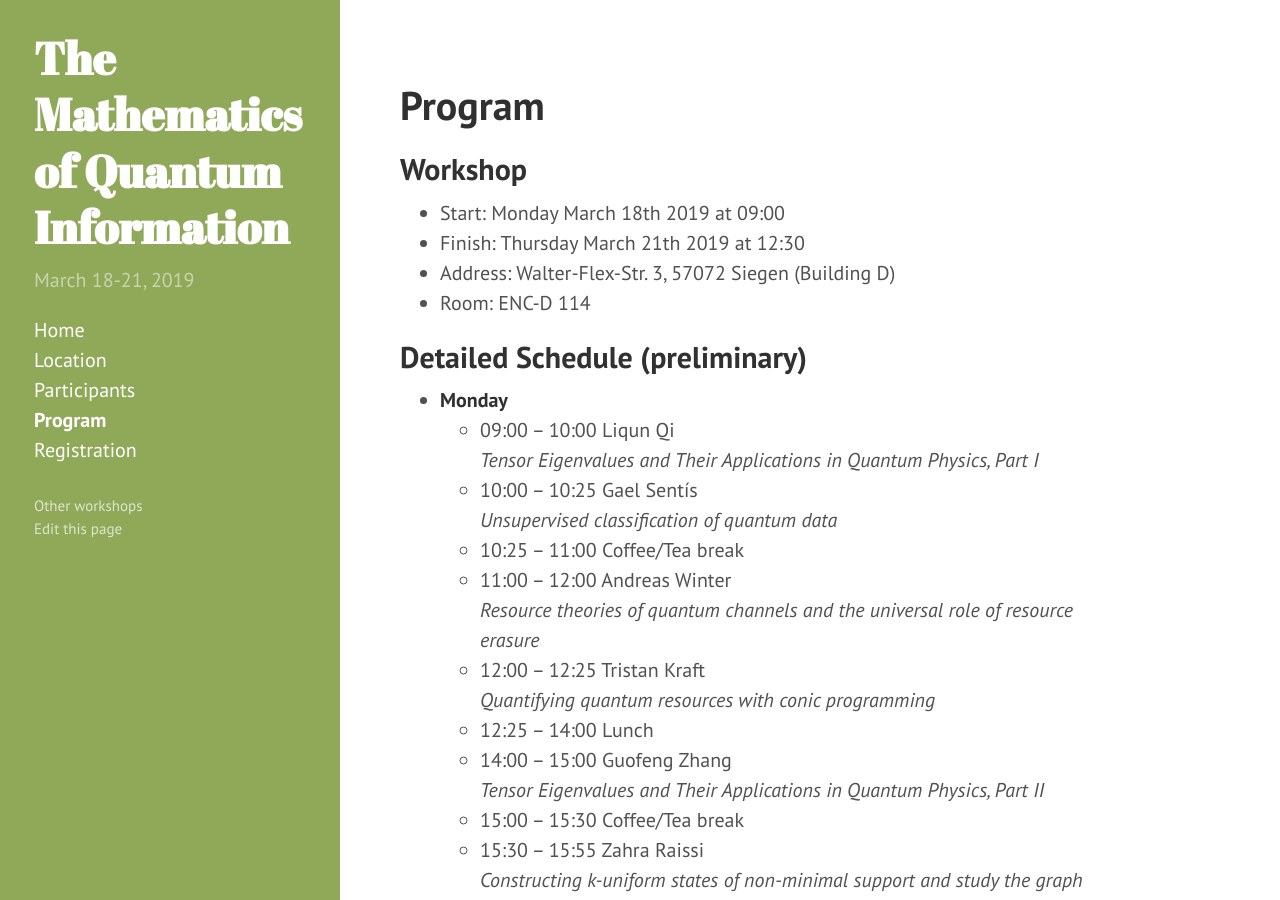
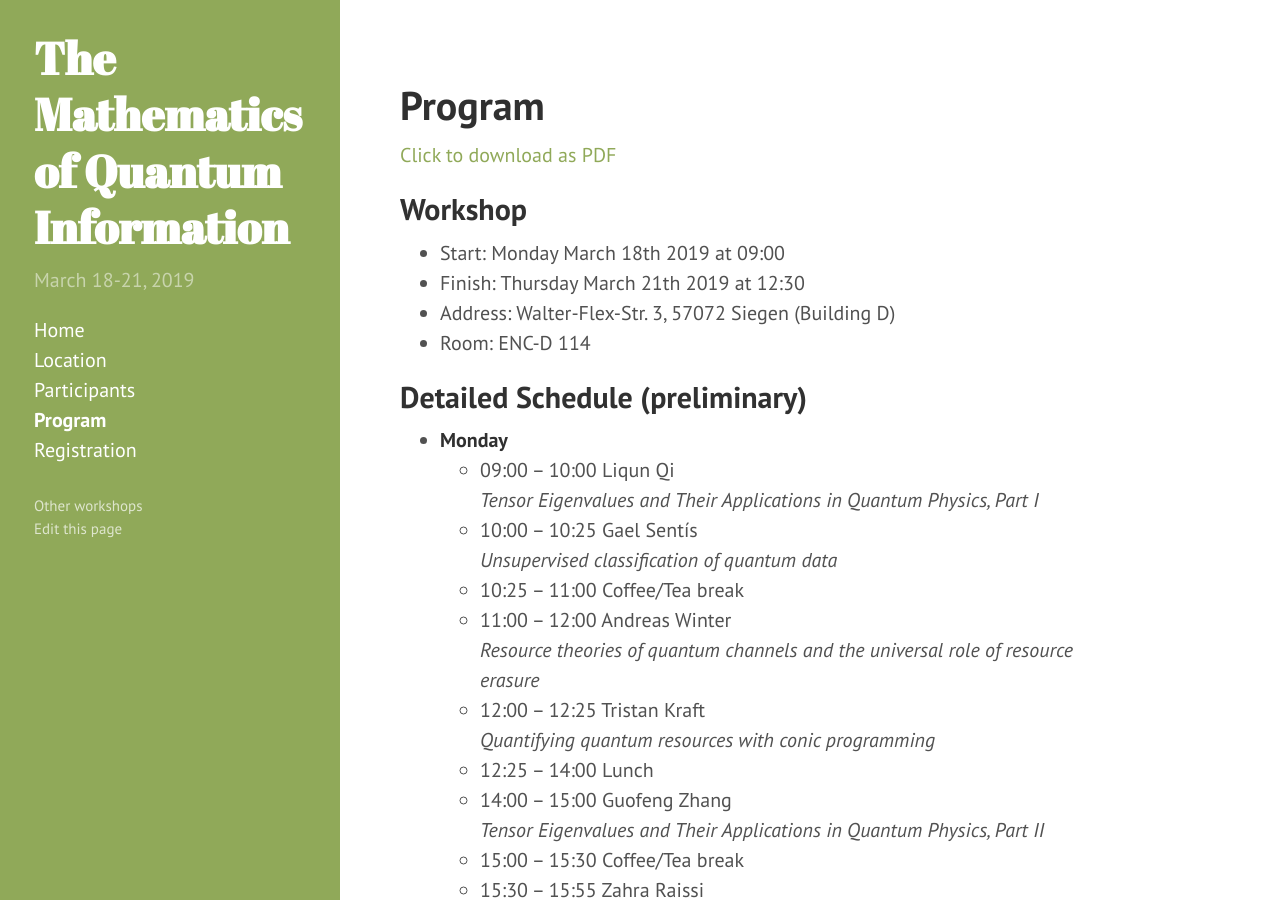
Before and after one commit to MoQIT/MoQI-2019, a Jekyll site: the page built from program.md, in a window 1280 px wide and 900 px high. Built offline with Jekyll 4.4.1, drawn with Linux system fonts in a browser that asks for light colours.

Commit message:
[Click to download as PDF](/MoQI-2019/MoQI-2019.pdf)

```diff
--- a/program.md
+++ b/program.md
@@ -2,6 +2,8 @@
 layout: page
 title: Program
 ---
+
+[Click to download as PDF](/MoQI-2019/MoQI-2019.pdf)
 
 ## Workshop
 * Start: Monday March 18th 2019 at 09:00
```
Also changed, not shown: 1 other file.
